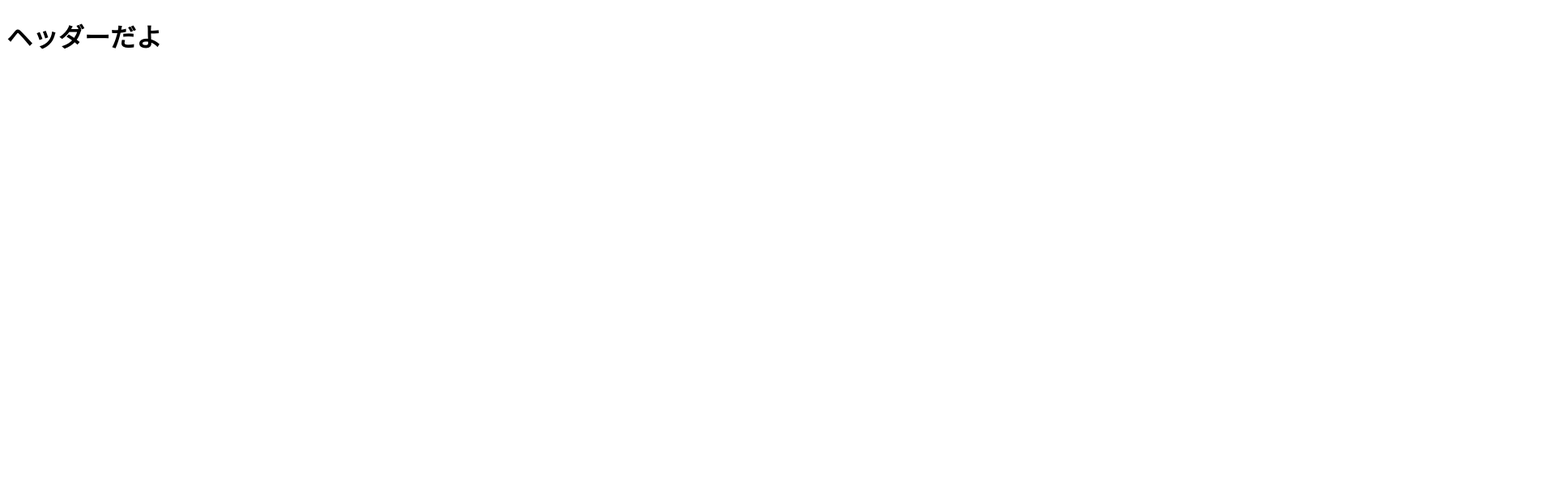
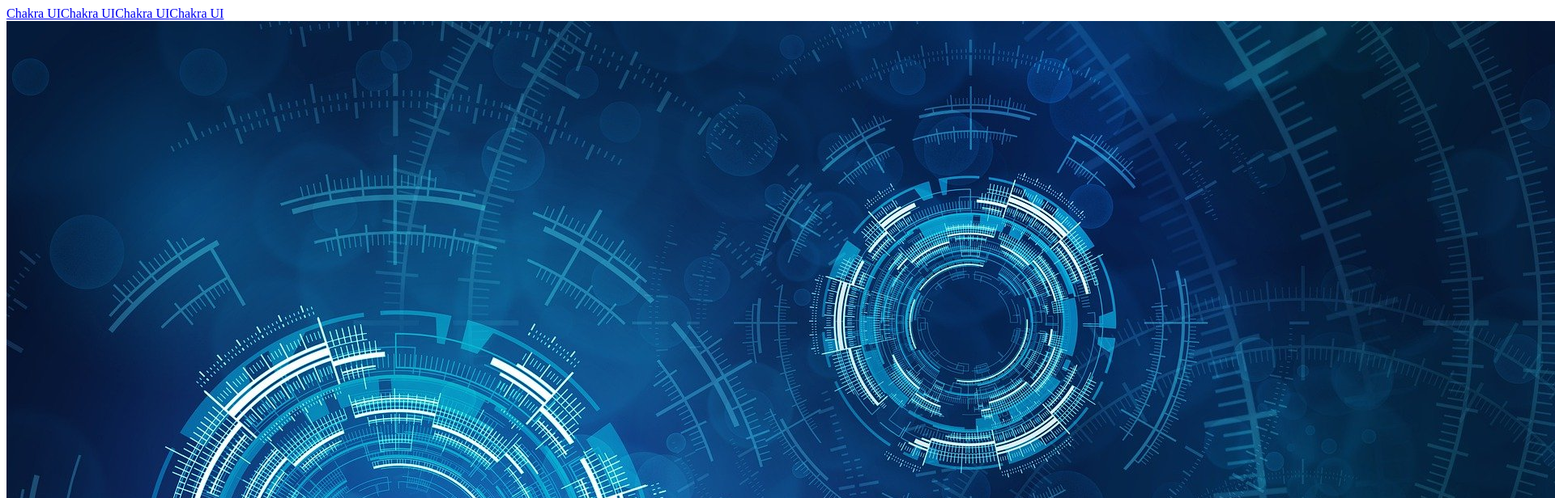
Before and after one commit to kozimatakesi/game_typescript, a React (Create React App) app: page / in a window 1280 px wide. Shown: the top 616 px of the page at 81% size, 1920 px wide, since content can reach past the window. Built offline with nearby package versions, Linux system fonts and the light colour scheme.

Commit message:
head and home

```diff
--- a/package.json
+++ b/package.json
@@ -8,6 +8,9 @@
     "npm": "7.21.0"
   },
   "dependencies": {
+    "@chakra-ui/react": "^1.6.10",
+    "@emotion/react": "^11.5.0",
+    "@emotion/styled": "^11.3.0",
     "@testing-library/jest-dom": "^5.14.1",
     "@testing-library/react": "^11.2.7",
     "@testing-library/user-event": "^12.8.3",
@@ -16,6 +19,7 @@
     "@types/react": "^17.0.31",
     "@types/react-dom": "^17.0.10",
     "express": "^4.17.1",
+    "framer-motion": "^4.1.17",
     "react": "^17.0.2",
     "react-dom": "^17.0.2",
     "react-router-dom": "^5.3.0",
@@ -25,6 +29,7 @@
   },
   "scripts": {
     "start": "node server.js",
+    "stats": "react-scripts start",
     "build": "react-scripts build",
     "test": "react-scripts test",
     "eject": "react-scripts eject",
--- a/src/App.tsx
+++ b/src/App.tsx
@@ -2,6 +2,7 @@ import React from 'react';
 import { BrowserRouter, Route, Switch } from 'react-router-dom';
 import About from './components/About';
 import Header from './components/Header';
+import Home from './components/Home';
 import ToDo from './components/ToDo/ToDo';
 
 const App: React.FC = () => {
@@ -10,6 +11,7 @@ const App: React.FC = () => {
       <Switch>
         <div>
           <Header />
+          <Route exact path="/" component={Home} />
           <Route path="/about" component={About} />
           <Route path="/todo" component={ToDo} />
         </div>
--- a/src/components/Header.tsx
+++ b/src/components/Header.tsx
@@ -1,10 +1,14 @@
 import React from 'react';
+import { Box, Link } from '@chakra-ui/layout';
 
 const Header: React.FC = () => {
   return (
-    <div>
-      <h1>ヘッダーだよ</h1>
-    </div>
+    <Box>
+      <Link href="https://chakra-ui.com">Chakra UI</Link>
+      <Link href="https://chakra-ui.com">Chakra UI</Link>
+      <Link href="https://chakra-ui.com">Chakra UI</Link>
+      <Link href="https://chakra-ui.com">Chakra UI</Link>
+    </Box>
   );
 };
 
--- /dev/null
+++ b/src/components/Home.tsx
@@ -0,0 +1,13 @@
+import React from 'react';
+import { Box, Image } from '@chakra-ui/react';
+import homePage from './tech-g19c066f07_1920.jpg';
+
+const Home: React.FC = () => {
+  return (
+    <Box>
+      <Image src={homePage} alt="Adebayo" />
+    </Box>
+  );
+};
+
+export default Home;
```
Also changed, not shown: src/components/tech-g19c066f07_1920.jpg (added), 1 other file (tests, documents, lock files or other folders).
